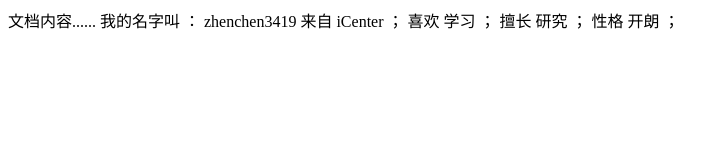
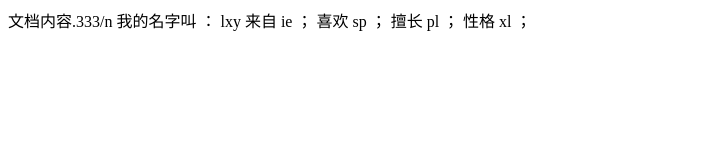
Before and after one commit to liuxiyun03/liuxiyun03.github.io, a plain HTML site: page index.html in a window 1280 px wide. Shown: the whole page, without its empty margins (0-728 px from the left). Drawn offline with Linux system fonts and the light colour scheme.

Commit message:
Update index.html

```diff
--- a/index.html
+++ b/index.html
@@ -2,16 +2,16 @@
 <html xmlns="http://www.w3.org/1999/xhtml">
 <head>
 <meta charset="utf-8">
-<title> zhenchen3419的主页</title>
+<title> admin test</title>
 </head>
 
 <body>
-文档内容......
-我的名字叫 ： zhenchen3419
-来自 iCenter ；
-喜欢 学习 ；
-擅长 研究 ；
-性格 开朗 ；
+文档内容.333/n
+我的名字叫 ： lxy
+来自 ie ；
+喜欢 sp ；
+擅长 pl ；
+性格 xl ；
 
 </body>
 
```
